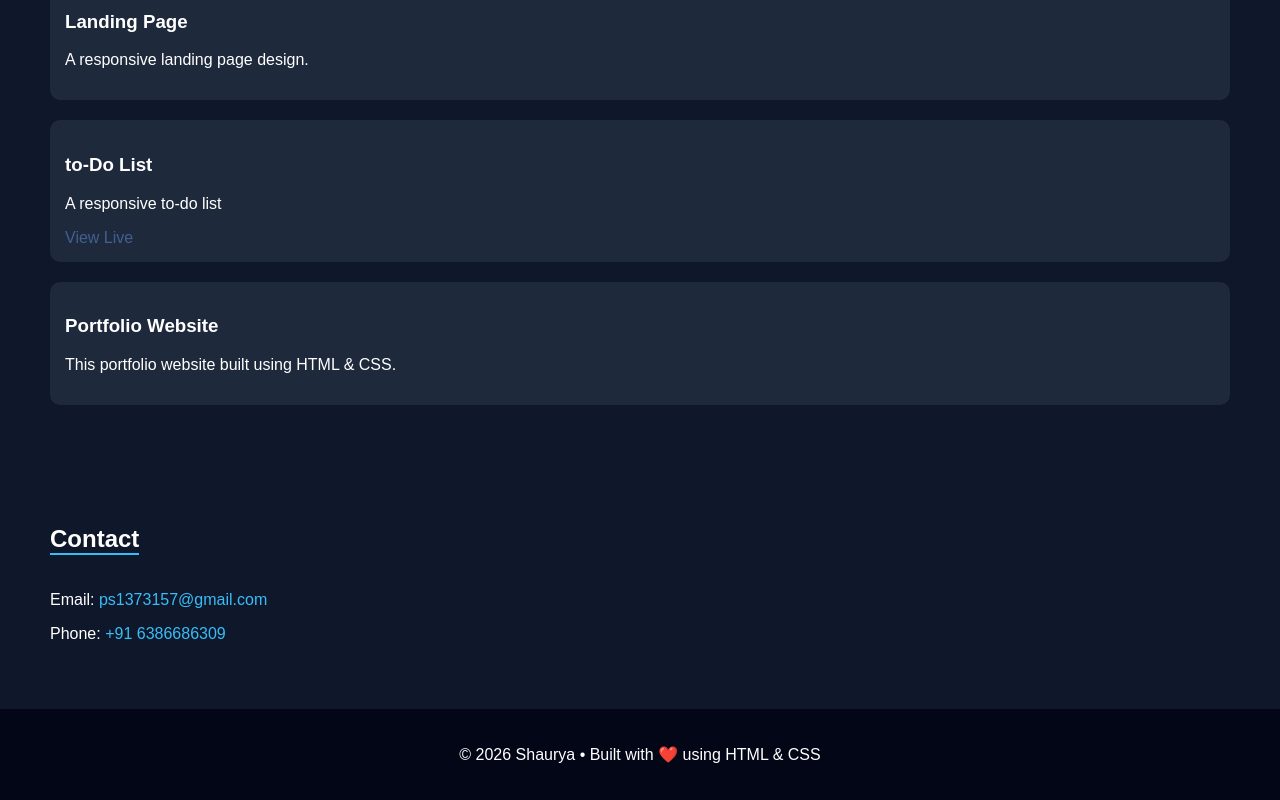
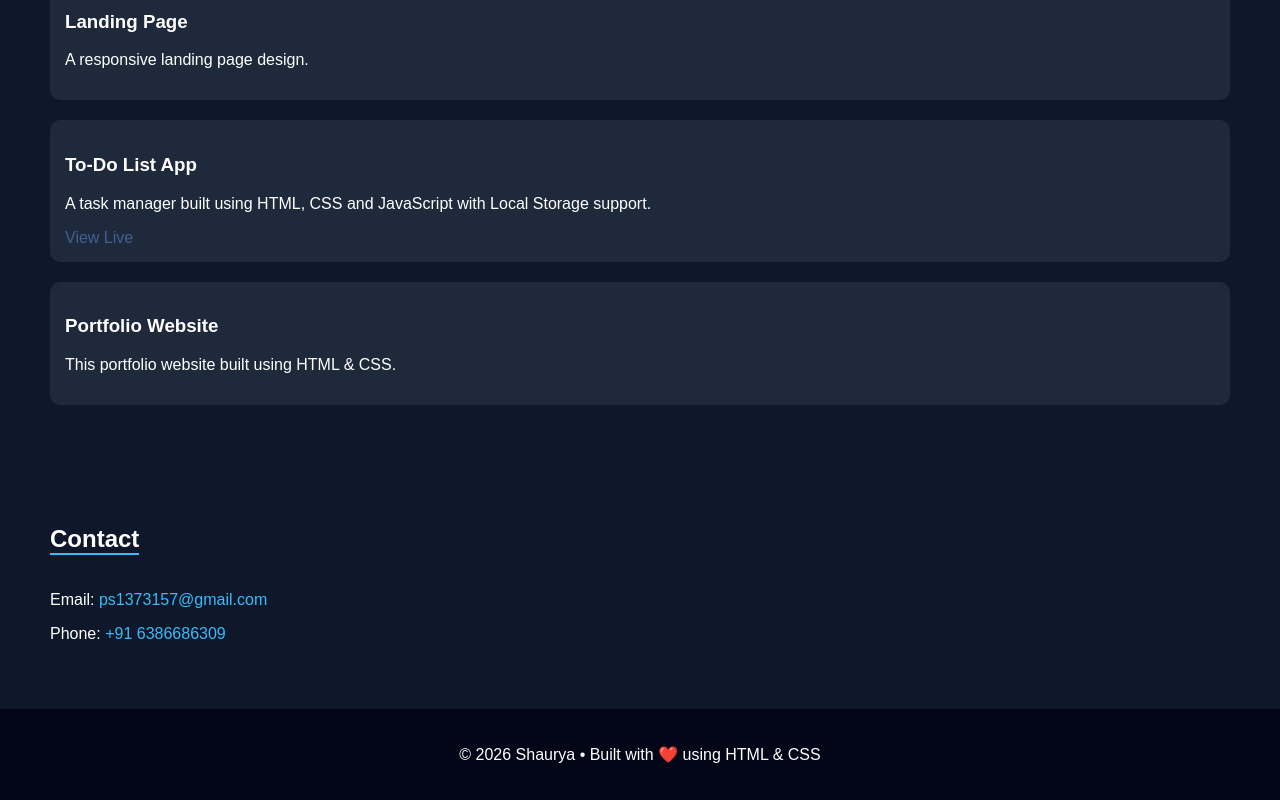
Before and after one commit to ps1373157-commits/portfolio, a plain HTML site: page index.html in a window 1280 px wide. Shown: the part 1346-2146 px from the top of the page. Drawn offline with Linux system fonts and the light colour scheme.

Commit message:
Update index.html

```diff
--- a/index.html
+++ b/index.html
@@ -62,8 +62,8 @@
   </div>
 
   <div class="project">
-    <h3>to-Do List</h3>
-    <p>A responsive to-do list</p>
+<h3>To-Do List App</h3>
+<p>A task manager built using HTML, CSS and JavaScript with Local Storage support.</p>
     <a href="https://ps1373157-commits.github.io/To-Do-list/"
       class="ee">
       View Live
```
